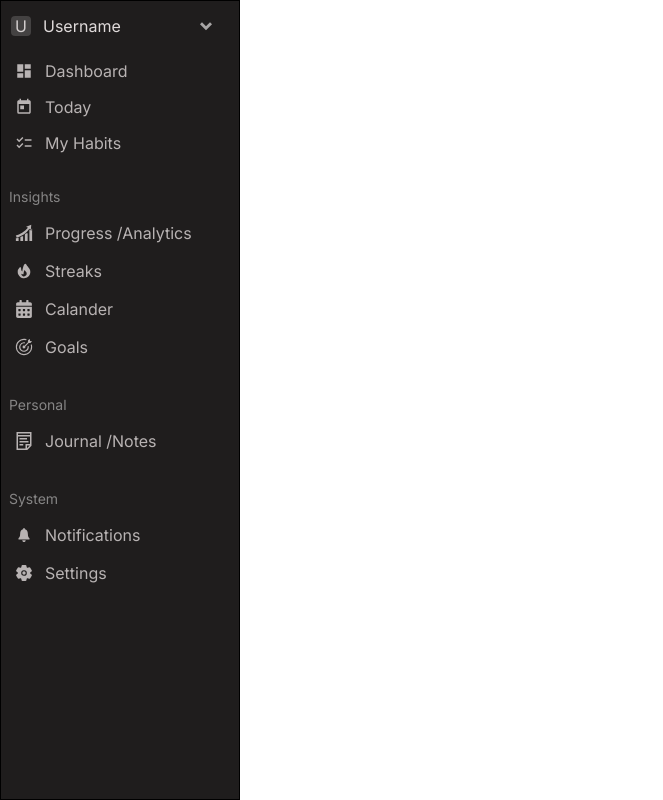
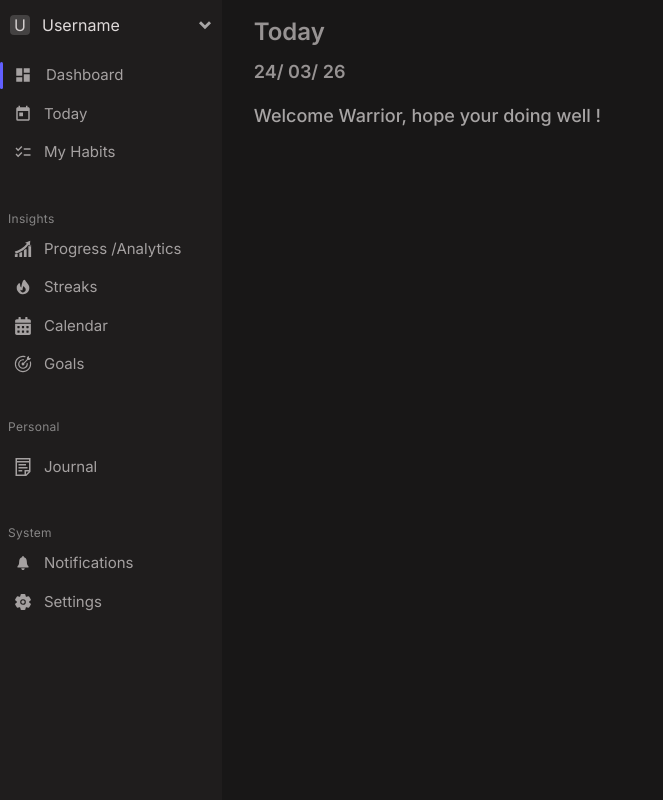
Before and after one commit to Ketancodes/habitflow, a React (Vite) app: page /dashboard in a window 1280 px wide. Shown: the whole page, without its empty margins (0-663 px from the left). Built offline with nearby package versions, Linux system fonts and the light colour scheme.

Commit message:
sidebar layout and styling was added and completed

```diff
--- a/src/components/Sidebar.jsx
+++ b/src/components/Sidebar.jsx
@@ -13,7 +13,7 @@ import { IoSettings } from "react-icons/io5";
 export default function Sidebar() {
   return (
     <>
-      <section className="h-screen max-w-60 border bg-[#1f1d1d] ">
+      <section className="h-screen max-w-60 border-r-2-[#6e6d6d] bg-[#1f1d1d] ">
         {/* Username */}
         <div className="flex pl-2.5 py-2 gap-3 items-center">
           <div className="h-5 w-5  bg-[#444242] text-[#d4cfcf] rounded-sm flex justify-center items-center">
@@ -24,62 +24,72 @@ export default function Sidebar() {
         </div>
 
         {/* Main options */}
-        <div className="flex flex-col text-[#b8b3b3] gap-3 ml-3.5 mt-2 pb-4">
-          <h2 className="flex items-center gap-3">
-            <MdDashboard size={18} className="text-[#b8b3b3]" />
-            <span> Dashboard</span>
+        <div className="flex flex-col text-[#a5a1a1] text-[15px] gap-1  mt-2 pb-4">
+          <h2
+            className="relative flex items-center gap-3.5 hover:bg-[#2a2727] px-3.5 py-1.5  hover:rounded-md hover:text-[#e2dddd] transition-colors duration-150 cursor-pointer
+          before:absolute before:left-0 before:top-1 before:bottom-1
+          before:w-[3px] before:bg-indigo-500 before:rounded "
+          >
+            <MdDashboard size={18} className=" text-inherit" />
+            <span>Dashboard</span>
           </h2>
 
-          <h2 className="flex items-center gap-3">
-            <MdToday size={18} className="text-[#b8b3b3]" />
+          <h2 className=" flex items-center gap-3 hover:bg-[#2a2727] px-3.5 py-1.5  hover:rounded-md hover:text-[#e2dddd] transition-colors duration-150 cursor-pointer">
+            <MdToday size={18} className="text-inherit" />
             <span>Today</span>
           </h2>
-          <h2 className="flex items-center gap-3">
-            <MdOutlineChecklist size={18} className="text-[#b8b3b3]" />
+          <h2 className="flex items-center gap-3 hover:bg-[#2a2727] px-3.5 py-1.5  hover:rounded-md hover:text-[#e2dddd] transition-colors duration-150 cursor-pointer ">
+            <MdOutlineChecklist size={18} className="text-inherit" />
             <span>My Habits</span>
           </h2>
         </div>
 
         {/* Insights */}
-        <div className="mt-4 flex flex-col text-[#b8b3b3] gap-3.5 pb-4">
-          <h4 className="text-sm text-[#868585] ml-2">Insights</h4>
-          <h2 className="flex items-center gap-3  ml-3.5">
-            <GiProgression size={18} className="text-[#b8b3b3]" />
+        <div className="mt-6 flex flex-col text-[#a5a1a1] text-[15px] gap-1 pb-4">
+          <h4 className="text-[12px] text-[#868585] ml-2 tracking-wide">
+            Insights
+          </h4>
+          <h2 className="flex items-center gap-3  hover:bg-[#2a2727] px-3.5 py-1.5  hover:rounded-md hover:text-[#e2dddd] transition-colors duration-150 cursor-pointer">
+            <GiProgression size={18} className="text-inherit" />
             <span> Progress /Analytics</span>
           </h2>
 
-          <h2 className="flex items-center gap-3 ml-3.5">
-            <HiFire size={18} className="text-[#b8b3b3]" />
+          <h2 className="flex items-center gap-3 hover:bg-[#2a2727] px-3.5 py-1.5  hover:rounded-md hover:text-[#e2dddd] transition-colors duration-150 cursor-pointer">
+            <HiFire size={18} className="text-inherit" />
             <span>Streaks</span>
           </h2>
-          <h2 className="flex items-center gap-3 ml-3.5">
-            <FaCalendarAlt size={18} className="text-[#b8b3b3]" />
-            <span>Calander</span>
+          <h2 className="flex items-center gap-3 hover:bg-[#2a2727] px-3.5 py-1.5  hover:rounded-md hover:text-[#e2dddd] transition-colors duration-150 cursor-pointer">
+            <FaCalendarAlt size={18} className="text-inherit" />
+            <span>Calendar</span>
           </h2>
-          <h2 className="flex items-center gap-3 ml-3.5">
-            <GoGoal size={18} className="text-[#b8b3b3]" />
+          <h2 className="flex items-center gap-3 hover:bg-[#2a2727] px-3.5 py-1.5  hover:rounded-md hover:text-[#e2dddd] transition-colors duration-150 cursor-pointer">
+            <GoGoal size={18} className="text-inherit" />
             <span>Goals</span>
           </h2>
         </div>
 
         {/* Personal */}
-        <div className="mt-5 flex flex-col text-[#b8b3b3] gap-3.5 pb-4">
-          <h4 className="text-sm text-[#868585] ml-2">Personal</h4>
-          <h2 className="flex items-center gap-3  ml-3.5">
-            <GrNotes size={18} className="text-[#b8b3b3]" />
-            <span> Journal /Notes</span>
+        <div className="mt-5 flex flex-col text-[#a5a1a1] text-[15px] gap-3.5 pb-4">
+          <h4 className="text-[12px] text-[#868585] ml-2 tracking-wide">
+            Personal
+          </h4>
+          <h2 className="flex items-center gap-3  hover:bg-[#2a2727] px-3.5 py-1.5  hover:rounded-md hover:text-[#e2dddd] transition-colors duration-150 cursor-pointer">
+            <GrNotes size={18} className="text-inherit" />
+            <span> Journal</span>
           </h2>
         </div>
 
         {/* System */}
-        <div className="mt-5 flex flex-col text-[#b8b3b3]  gap-3.5">
-          <h4 className="text-sm text-[#868585] ml-2">System</h4>
-          <h2 className="flex items-center gap-3  ml-3.5">
-            <IoIosNotifications size={18} className="text-[#b8b3b3]" />
+        <div className="mt-6 flex flex-col text-[#a5a1a1] text-[15px] gap-1">
+          <h4 className="text-[12px] text-[#868585] ml-2 tracking-wide">
+            System
+          </h4>
+          <h2 className="flex items-center gap-3  hover:bg-[#2a2727] px-3.5 py-1.5  hover:rounded-md hover:text-[#e2dddd] transition-colors duration-150 cursor-pointer">
+            <IoIosNotifications size={18} className="text-inherit" />
             <span> Notifications</span>
           </h2>
-          <h2 className="flex items-center gap-3  ml-3.5">
-            <IoSettings size={18} className="text-[#b8b3b3]" />
+          <h2 className="flex items-center gap-3  hover:bg-[#2a2727] px-3.5 py-1.5  hover:rounded-md hover:text-[#e2dddd] transition-colors duration-150 cursor-pointer">
+            <IoSettings size={18} className="text-inherit" />
             <span> Settings</span>
           </h2>
         </div>
--- a/src/pages/Dashboard.jsx
+++ b/src/pages/Dashboard.jsx
@@ -1,9 +1,11 @@
 import Sidebar from "../components/Sidebar";
+import Today from "./Today";
 export default function Dashboard() {
   return (
     <>
-      <div className="min-h-screen ">
+      <div className="min-h-screen flex">
         <Sidebar />
+        <Today />
       </div>
     </>
   );
--- /dev/null
+++ b/src/pages/Today.jsx
@@ -0,0 +1,17 @@
+export default function Today() {
+  return (
+    <>
+      <section className="w-full h-screen bg-[#181717]">
+        <h1 className="ml-8 mt-4 text-2xl text-[#979393] font-semibold">
+          Today
+        </h1>
+        <h4 className="ml-8 mt-2.5 text-lg font-semibold text-[#979393]">
+          24/ 03/ 26
+        </h4>
+        <p className="text-[#a7a4a4] font-medium text-lg ml-8 mt-4">
+          Welcome Warrior, hope your doing well !
+        </p>
+      </section>
+    </>
+  );
+}
```
